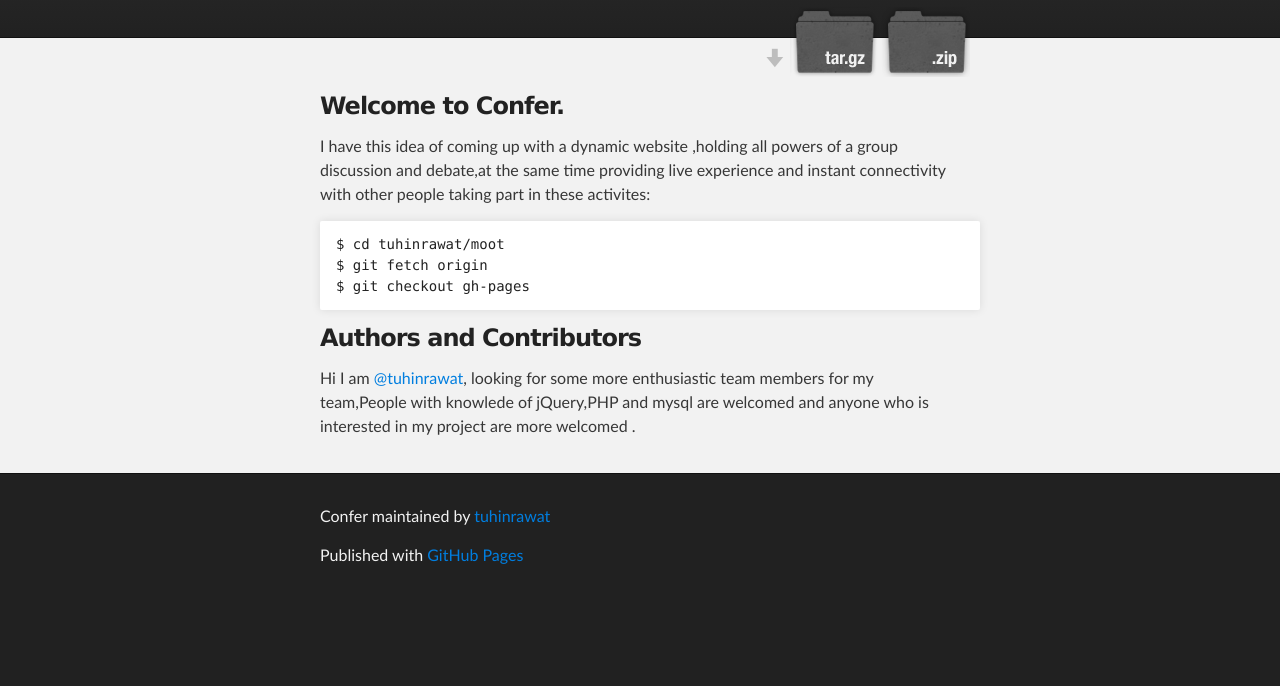
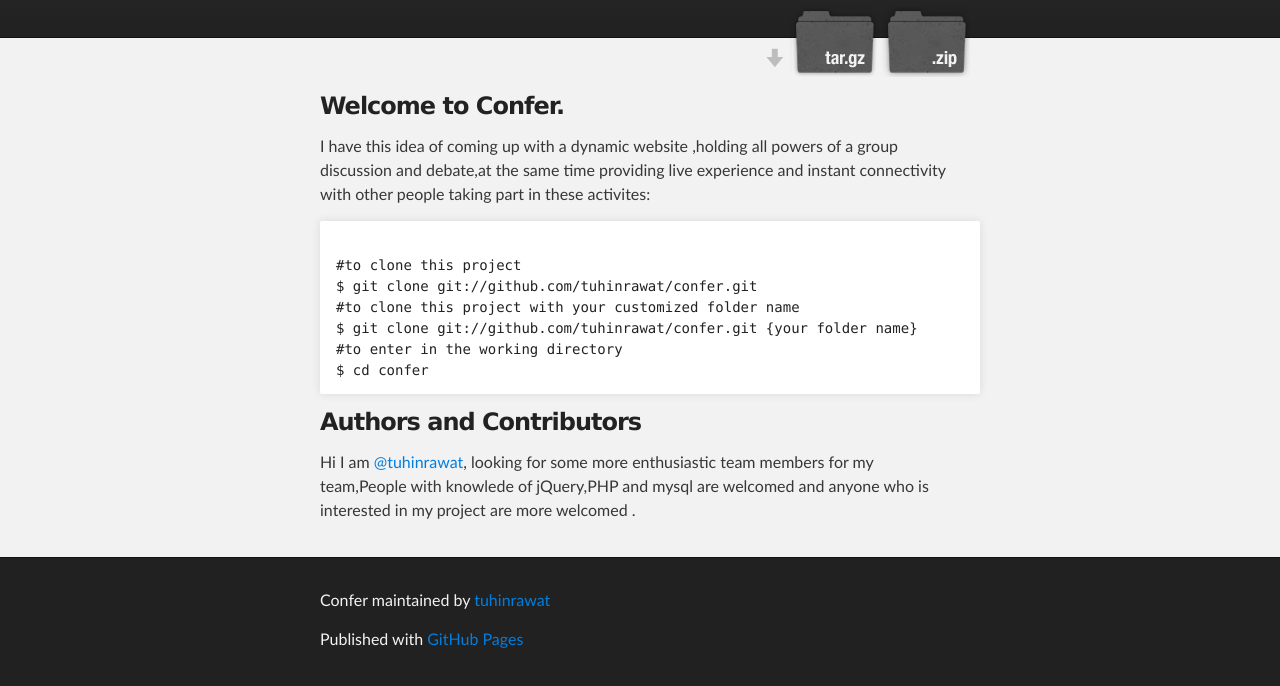
Before and after one commit to tuhinrawat/confer, a plain HTML site: page index.html in a window 1280 px wide. Shown: the part 208-894 px from the top of the page. Before the commit the page ends 810 px from the top, so only its background shows below. Drawn offline with Linux system fonts and the light colour scheme.

Commit message:
Update index.html

```diff
--- a/index.html
+++ b/index.html
@@ -35,9 +35,13 @@
 
 <p>I have this idea of coming up with a dynamic website ,holding all powers of a group discussion and debate,at the same time providing live experience and instant connectivity with other people taking part in these activites:</p>
 
-<pre><code>$ cd tuhinrawat/moot
-$ git fetch origin
-$ git checkout gh-pages
+<pre><code>
+#to clone this project
+$ git clone git://github.com/tuhinrawat/confer.git
+#to clone this project with your customized folder name
+$ git clone git://github.com/tuhinrawat/confer.git {your folder name}
+#to enter in the working directory
+$ cd confer
 </code></pre>
 
 <h3>Authors and Contributors</h3>
```
